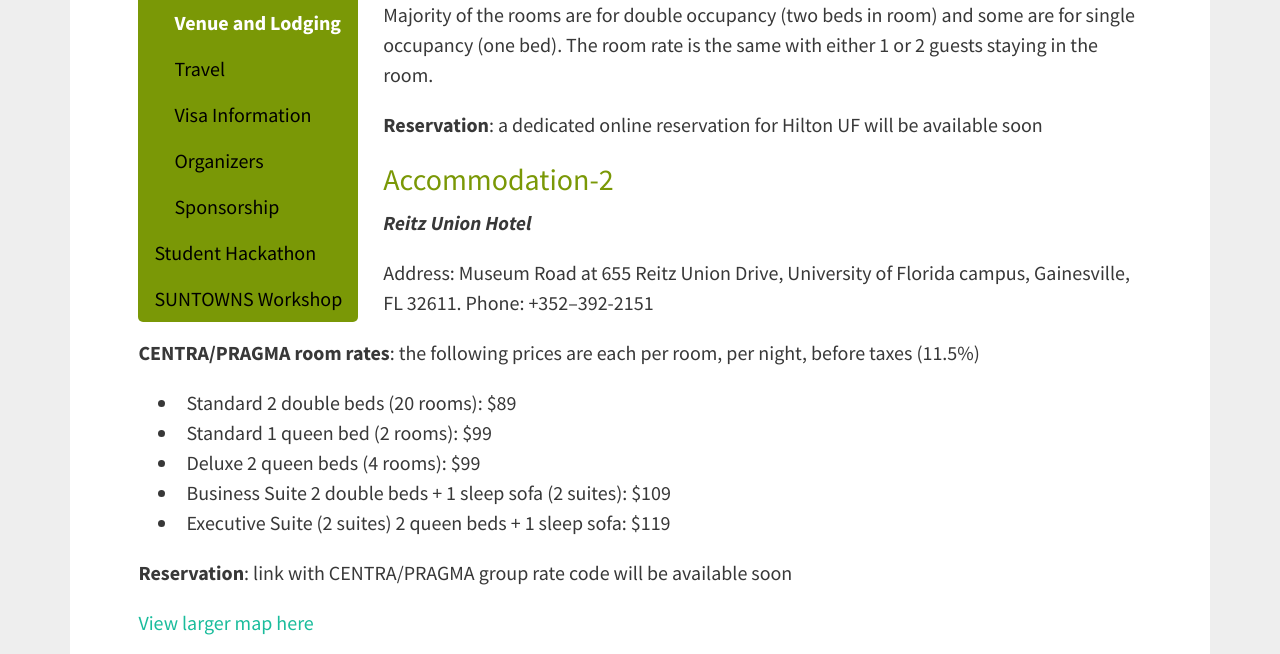
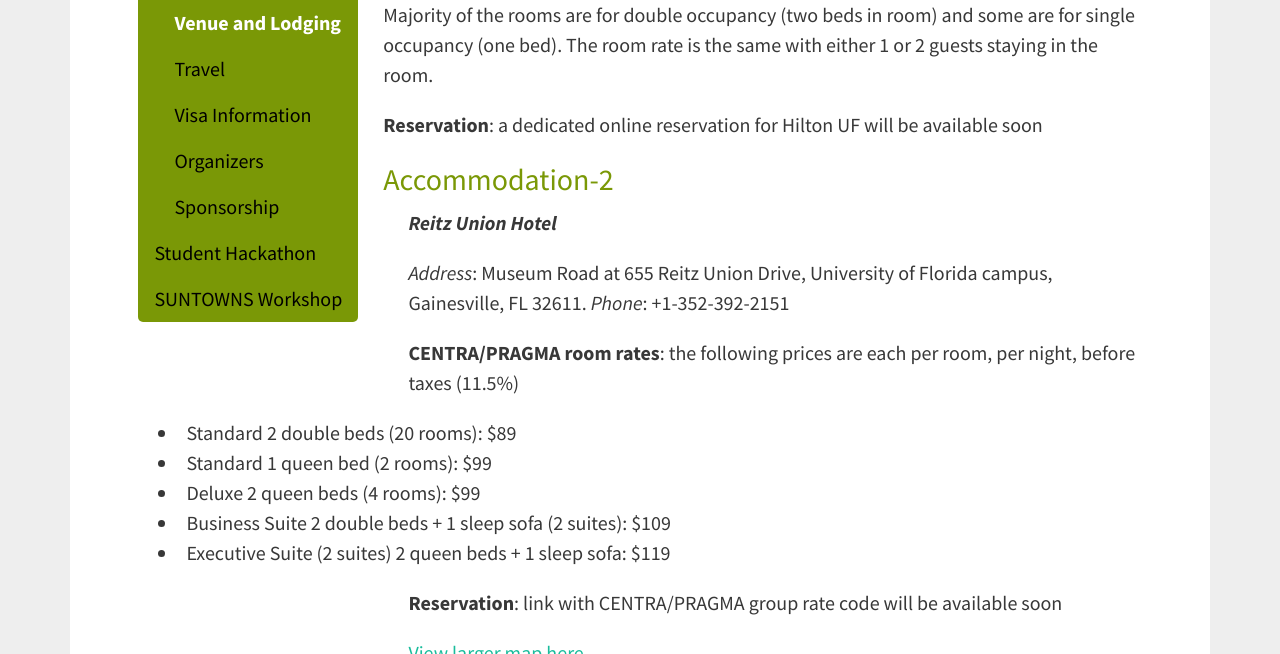
Before and after one commit to hmchou56/centra8, a Jekyll site: the page built from centra2/venue.md, in a window 1280 px wide and 900 px high, scrolled down 659 px, cut to the strip 0-654 px from the top of the window. Built offline with Jekyll 4.4.1, drawn with Linux system fonts in a browser that asks for light colours; nearby versions of some CDN libraries.

Commit message:
added padding to re-align texts

```diff
--- a/_includes/venue2017.md
+++ b/_includes/venue2017.md
@@ -11,20 +11,20 @@
 
 ### Accommodation-2
 
-<strong><i> Reitz Union Hotel</i></strong>
+<p style="padding-left: 270px;"><strong><i> Reitz Union Hotel</i></strong><p>
 
-Address: Museum Road at 655 Reitz Union Drive, University of Florida campus, Gainesville, FL 32611. Phone: +352--392-2151
+<p style="padding-left: 270px;"><i>Address</i>: Museum Road at 655 Reitz Union Drive, University of Florida campus, Gainesville, FL 32611. <i>Phone</i>: +1-352-392-2151 </p>
 
-<strong>CENTRA/PRAGMA room rates</strong>: the following prices are each per room, per night, before taxes (11.5%)
- <ul>
+<p style="padding-left: 270px;"><strong>CENTRA/PRAGMA room rates</strong>: the following prices are each per room, per night, before taxes (11.5%)</p>
+ <p style="padding-left: 270px;"><ul>
  <li>Standard 2 double beds (20 rooms): $89 </li>
  <li>Standard 1 queen bed (2 rooms): $99 </li>
  <li>Deluxe 2 queen beds (4 rooms): $99 </li>
  <li>Business Suite 2 double beds + 1 sleep sofa (2 suites): $109</li>
  <li>Executive Suite (2 suites) 2 queen beds + 1 sleep sofa: $119</li>
- </ul>
+ </ul></p>
 
-<strong>Reservation</strong>: link with CENTRA/PRAGMA group rate code will be available soon
+<p style="padding-left: 270px;"><strong>Reservation</strong>: link with CENTRA/PRAGMA group rate code will be available soon </p>
 
-<a href="https://goo.gl/AjSyvS" target="_blank">View larger map here</a>
-<iframe src="https://www.google.com/maps/d/embed?mid=1y8tewMB7Ku4CbS0yLdHUf7iQ4JU" width="640" height="480"></iframe>
+<p style="padding-left: 270px;"><a href="https://goo.gl/AjSyvS" target="_blank">View larger map here</a>
+<iframe src="https://www.google.com/maps/d/embed?mid=1y8tewMB7Ku4CbS0yLdHUf7iQ4JU" width="640" height="480"></iframe> </p>
```
